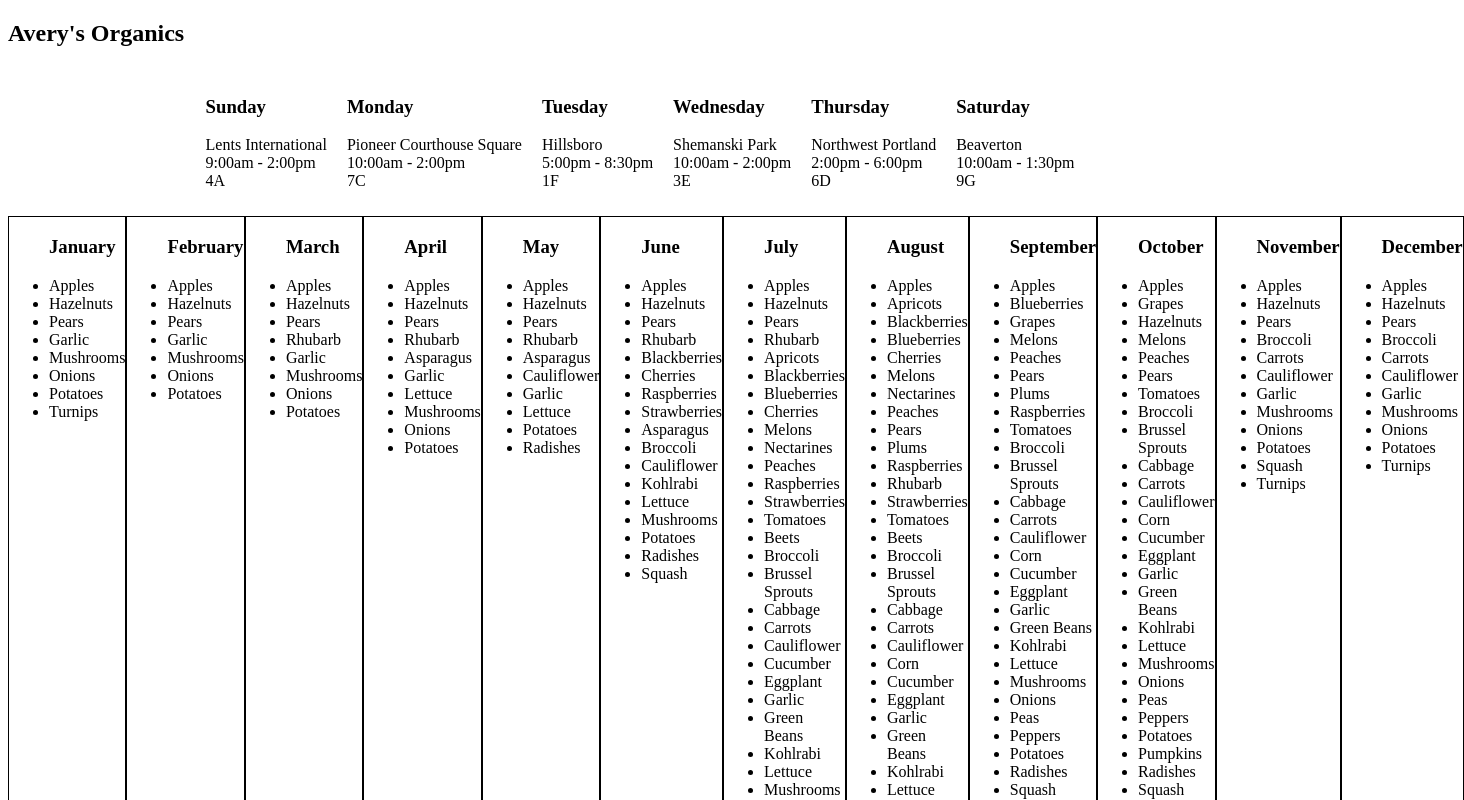
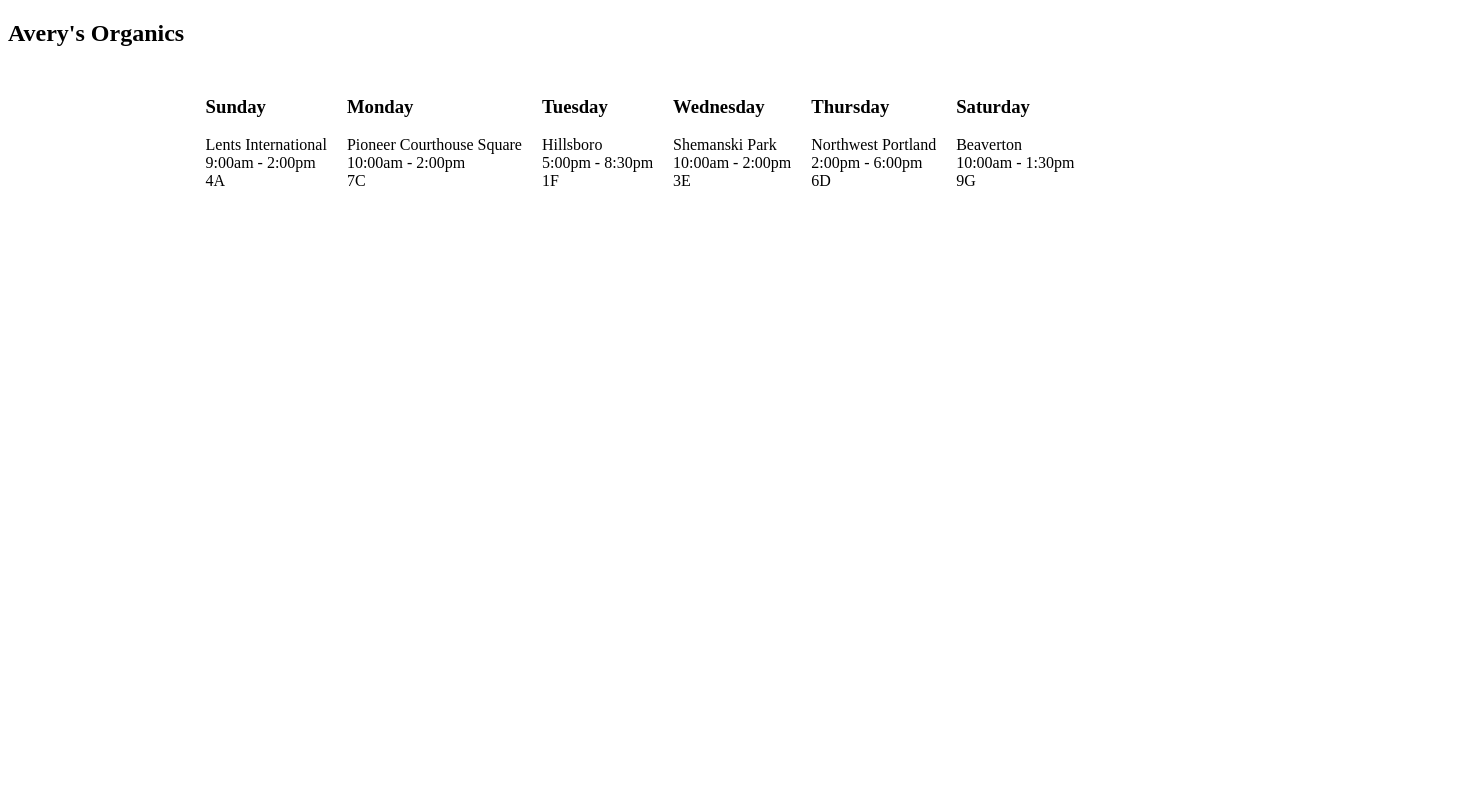
Before and after one commit to K-Banks/farmers-market, a React app: page /#/ in a window 1280 px wide. Shown: the top 800 px of the page, 1464 px wide, since content can reach past the window. Built offline with nearby package versions, Linux system fonts and the light colour scheme.

Commit message:
Add router element to project

```diff
--- a/package.json
+++ b/package.json
@@ -14,6 +14,7 @@
   "dependencies": {
     "react": "^15.5.4",
     "react-dom": "^15.5.4",
+    "react-router-dom": "^4.0.0",
     "styled-jsx": "^2.2.7"
   },
   "devDependencies": {
--- a/src/components/App.jsx
+++ b/src/components/App.jsx
@@ -1,13 +1,17 @@
 import React from 'react';
 import MarketSchedule from './marketSchedule';
 import SeasonalProduce from './seasonalProduce';
+import {Switch, Route} from 'react-router-dom';
 
 function App(){
   return (
     <div>
       <h2>Avery's Organics</h2>
-      <MarketSchedule/>
-      <SeasonalProduce/>
+
+      <Switch>
+        <Route exact path='/' component={MarketSchedule}/>
+        <Route exact path='/season' component={SeasonalProduce}/>
+      </Switch>
     </div>
   );
 }
--- a/src/components/produce.jsx
+++ b/src/components/produce.jsx
@@ -20,7 +20,7 @@ function Produce(props){
 
 Produce.propTypes = {
   month: PropTypes.string.isRequired,
-  selection: PropTypes.array.isRequired
+  selection: PropTypes.array.isRequired,
 };
 
 export default Produce;
--- a/src/index.jsx
+++ b/src/index.jsx
@@ -2,11 +2,14 @@ import React from 'react';
 import ReactDOM from 'react-dom';
 import App from './components/App';
 import {AppContainer} from 'react-hot-loader';
+import {HashRouter} from 'react-router-dom';
 
 const render = (Component) => {
   ReactDOM.render(
     <AppContainer>
-      <Component/>
+      <HashRouter>
+        <Component/>
+      </HashRouter>
     </AppContainer>,
     document.getElementById('react-app-root')
   );
```
Also changed, not shown: 1 other file (tests, documents, lock files or other folders).
